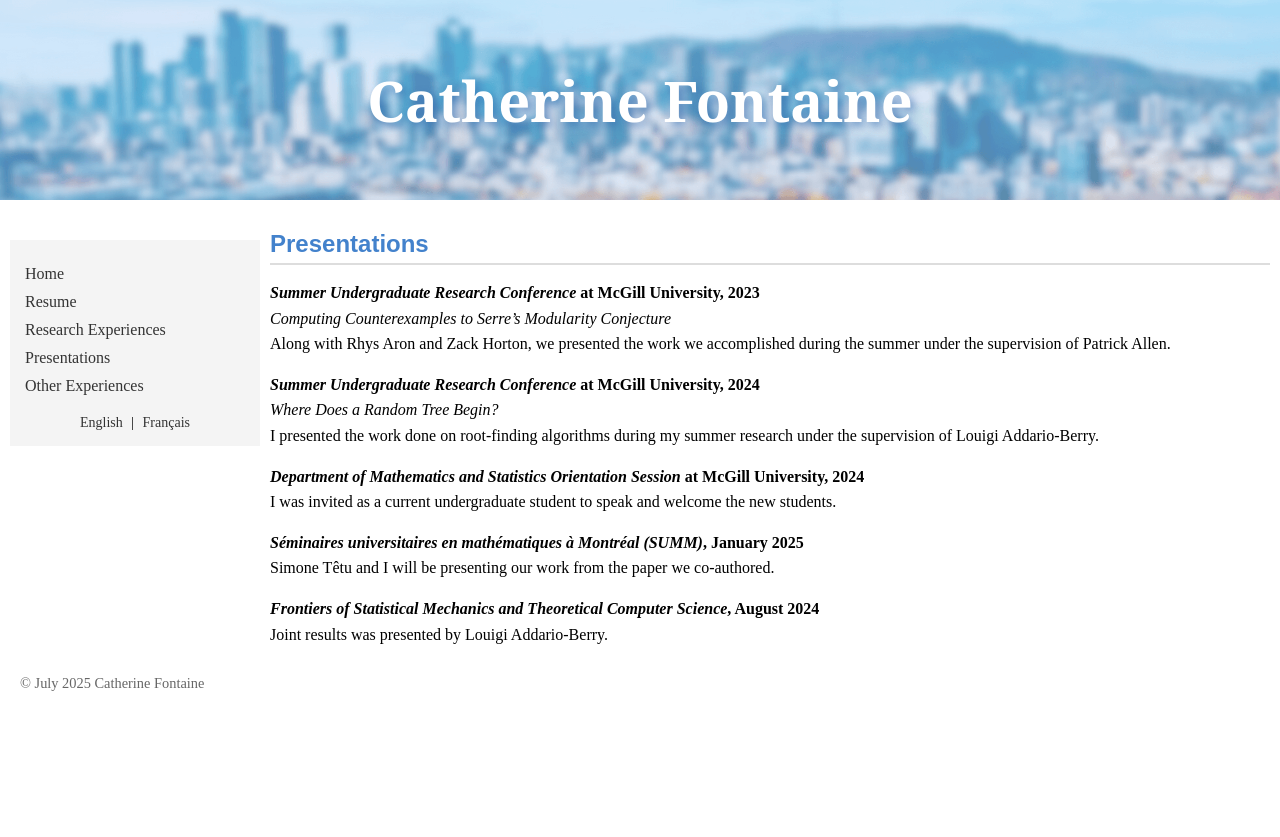
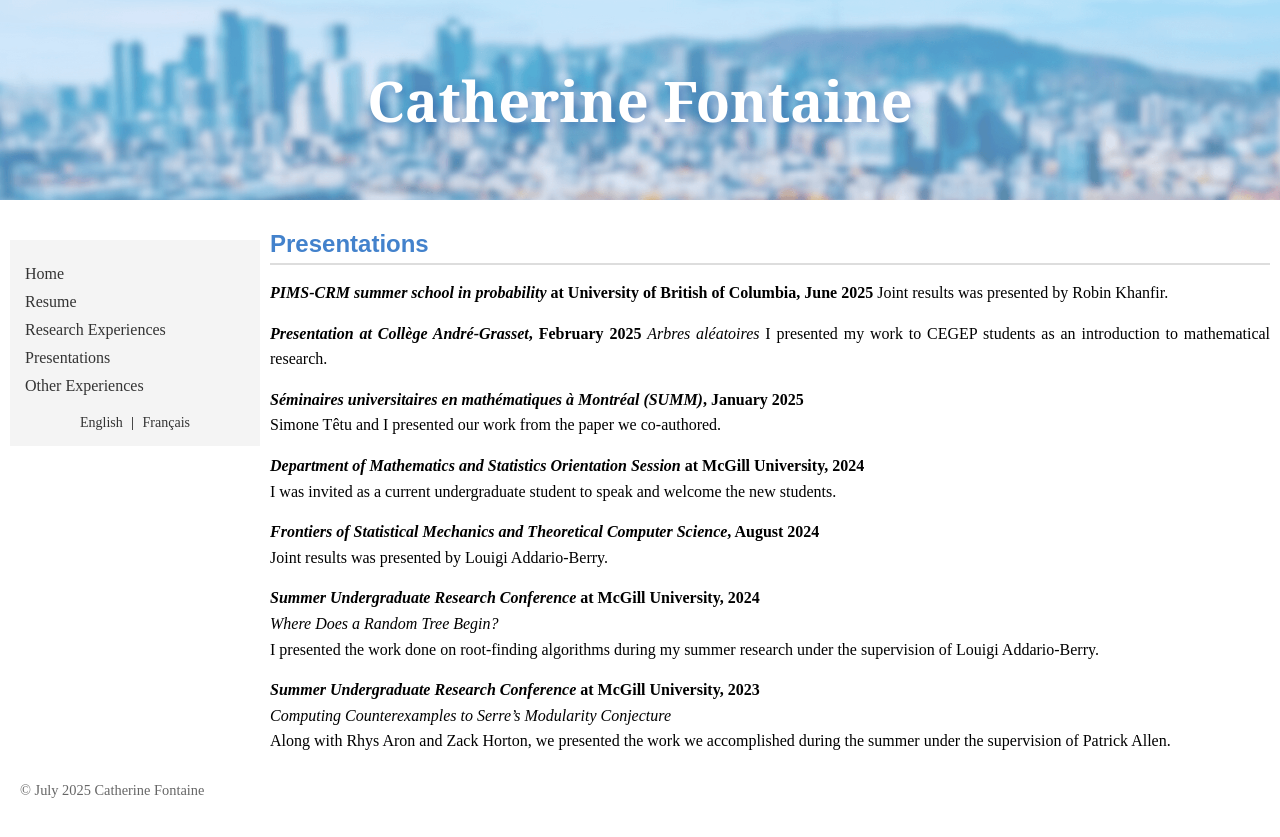
Before and after one commit to CatherineFontaine/CatherineFontaine.github.io, a Jekyll site: the page built from en/presentations.md, in a window 1280 px wide. Shown: the top 837 px of the page. Built offline with Jekyll 4.4.1, drawn with Linux system fonts in a browser that asks for light colours.

Commit message:
Update presentations.md

```diff
--- a/en/presentations.md
+++ b/en/presentations.md
@@ -4,19 +4,27 @@ title: Presentations
 lang: en
 ---
 ## Presentations
-***Summer Undergraduate Research Conference* at McGill University, 2023**
-*Computing Counterexamples to Serre’s Modularity Conjecture*
-Along with Rhys Aron and Zack Horton, we presented the work we accomplished during the summer under the supervision of Patrick Allen.
+
+***PIMS-CRM summer school in probability* at University of British of Columbia, June 2025**
+Joint results was presented by Robin Khanfir.
+
+***Presentation at Collège André-Grasset*, February 2025**
+*Arbres aléatoires*
+I presented my work to CEGEP students as an introduction to mathematical research.
+
+***Séminaires universitaires en mathématiques à Montréal (SUMM)*, January 2025**
+Simone Têtu and I presented our work from the paper we co-authored.
+
+***Department of Mathematics and Statistics Orientation Session* at McGill University, 2024**
+I was invited as a current undergraduate student to speak and welcome the new students.
+
+***Frontiers of Statistical Mechanics and Theoretical Computer Science*, August 2024**
+Joint results was presented by Louigi Addario-Berry.
 
 ***Summer Undergraduate Research Conference* at McGill University, 2024**
 *Where Does a Random Tree Begin?*
 I presented the work done on root-finding algorithms during my summer research under the supervision of Louigi Addario-Berry.
 
-***Department of Mathematics and Statistics Orientation Session* at McGill University, 2024**
-I was invited as a current undergraduate student to speak and welcome the new students.
-
-***Séminaires universitaires en mathématiques à Montréal (SUMM)*, January 2025**
-Simone Têtu and I will be presenting our work from the paper we co-authored.
-
-***Frontiers of Statistical Mechanics and Theoretical Computer Science*, August 2024**
-Joint results was presented by Louigi Addario-Berry.
+***Summer Undergraduate Research Conference* at McGill University, 2023**
+*Computing Counterexamples to Serre’s Modularity Conjecture*
+Along with Rhys Aron and Zack Horton, we presented the work we accomplished during the summer under the supervision of Patrick Allen.
```
